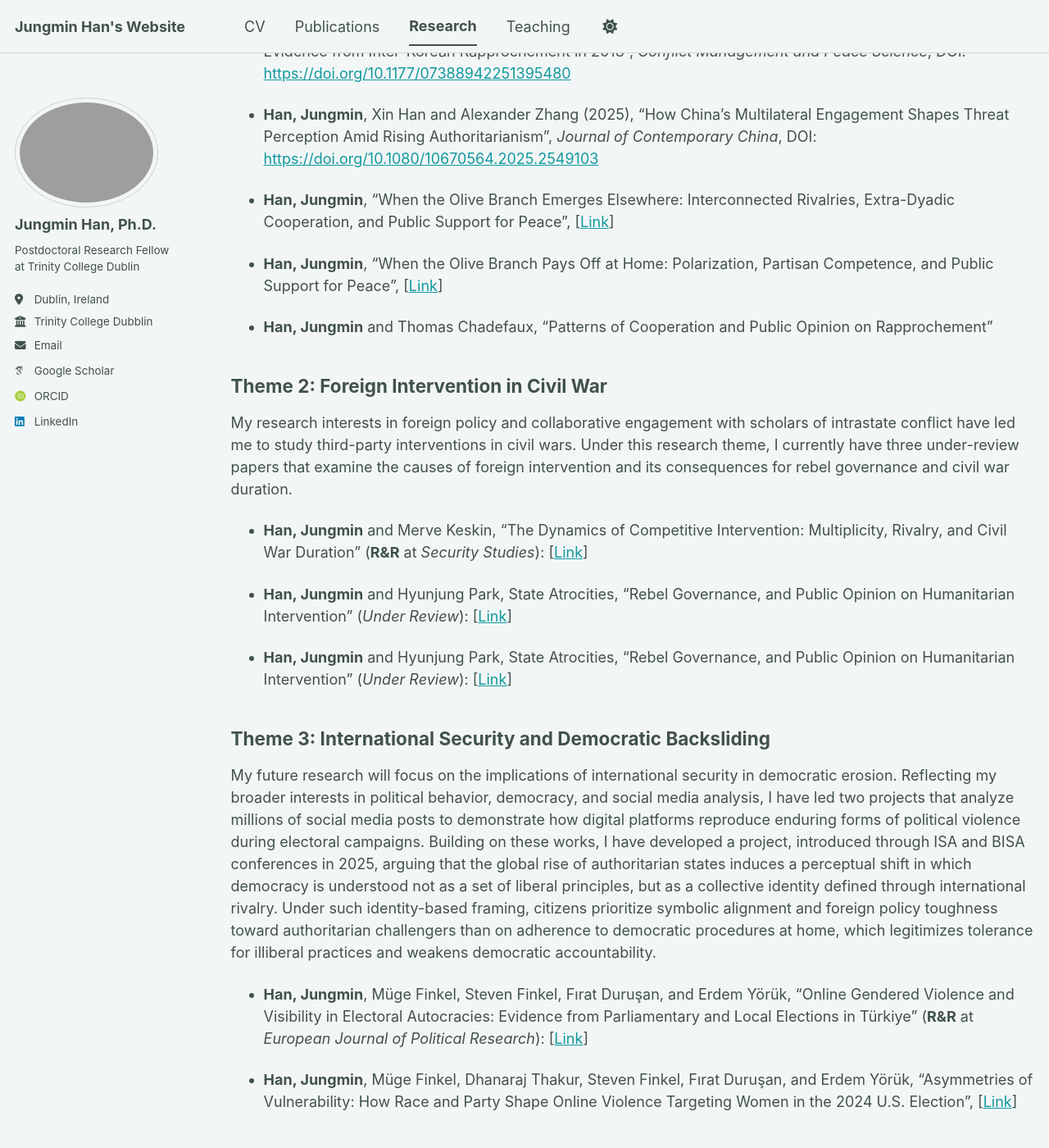
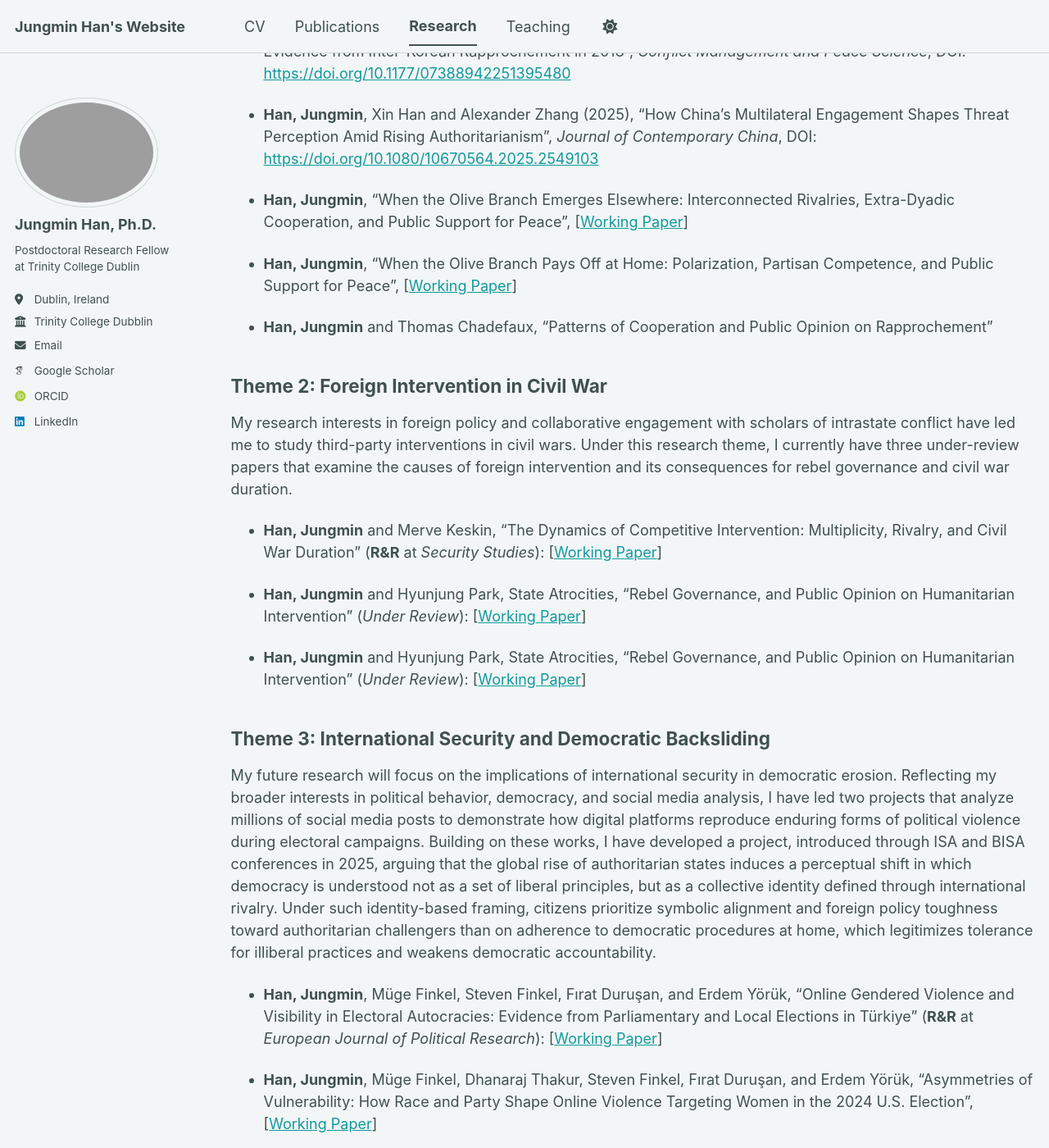
Before and after one commit to jungmin-lawrence-han/jungmin-lawrence-han.github.io, a Jekyll site: the page built from _pages/research.md, in a window 1280 px wide and 1400 px high, scrolled down 356 px. Shown: the whole window at 82% size. Built offline with Jekyll 4.4.1, drawn with Linux system fonts in a browser that asks for light colours; some web fonts are replaced; a script bundle is joined from its source files by our own code; library files that are not in the unit come from our copies.

Commit message:
Update research.md

```diff
--- a/_pages/research.md
+++ b/_pages/research.md
@@ -13,9 +13,9 @@ Why do individuals resist peace with a foreign adversary? Despite repeated attem
 
  * **Han, Jungmin**, Xin Han and Alexander Zhang (2025), "How China’s Multilateral Engagement Shapes Threat Perception Amid Rising Authoritarianism", _Journal of Contemporary China_, DOI: [https://doi.org/10.1080/10670564.2025.2549103](https://doi.org/10.1080/10670564.2025.2549103)
 
-  * **Han, Jungmin**, "When the Olive Branch Emerges Elsewhere:  Interconnected Rivalries, Extra-Dyadic Cooperation, and Public Support for Peace", [[Link](https://www.dropbox.com/scl/fi/vthwlyfiey2e1g3svj9o0/Han_InternationalLandscape.pdf?rlkey=klnr5dakoc79jwmt8jk3877lj&dl=0)]
+  * **Han, Jungmin**, "When the Olive Branch Emerges Elsewhere:  Interconnected Rivalries, Extra-Dyadic Cooperation, and Public Support for Peace", [[Working Paper](https://www.dropbox.com/scl/fi/vthwlyfiey2e1g3svj9o0/Han_InternationalLandscape.pdf?rlkey=klnr5dakoc79jwmt8jk3877lj&dl=0)]
 
-  * **Han, Jungmin**, "When the Olive Branch Pays Off at Home: Polarization, Partisan Competence, and Public Support for Peace", [[Link](https://doi.org/10.31235/osf.io/9axge_v1)]
+  * **Han, Jungmin**, "When the Olive Branch Pays Off at Home: Polarization, Partisan Competence, and Public Support for Peace", [[Working Paper](https://doi.org/10.31235/osf.io/9axge_v1)]
 
   * **Han, Jungmin** and Thomas Chadefaux, "Patterns of Cooperation and Public Opinion on Rapprochement"
 
@@ -24,17 +24,17 @@ Why do individuals resist peace with a foreign adversary? Despite repeated attem
 My research interests in foreign policy and collaborative engagement with scholars of intrastate conflict have led me to study third-party interventions in civil wars. Under this research theme, I currently have three under-review papers  that examine the causes of foreign intervention and its consequences for rebel governance and civil war duration.
 
   * **Han, Jungmin** and Merve Keskin, "The Dynamics of Competitive Intervention: Multiplicity, Rivalry, and Civil
-War Duration" (**R&R** at _Security Studies_): [[Link](https://www.dropbox.com/scl/fi/d4nyx2x0tvf5t4t2l7bfs/Han_Keskin_MultiPartyIntervention.pdf?rlkey=whrsejqw9e40ti3n9h3bpap08&dl=0)]
+War Duration" (**R&R** at _Security Studies_): [[Working Paper](https://www.dropbox.com/scl/fi/d4nyx2x0tvf5t4t2l7bfs/Han_Keskin_MultiPartyIntervention.pdf?rlkey=whrsejqw9e40ti3n9h3bpap08&dl=0)]
 
-  * **Han, Jungmin** and Hyunjung Park, State Atrocities, "Rebel Governance, and Public Opinion on Humanitarian Intervention" (_Under Review_): [[Link](https://osf.io/preprints/socarxiv/q7n5j_v2)]
+  * **Han, Jungmin** and Hyunjung Park, State Atrocities, "Rebel Governance, and Public Opinion on Humanitarian Intervention" (_Under Review_): [[Working Paper](https://osf.io/preprints/socarxiv/q7n5j_v2)]
 
-  * **Han, Jungmin** and Hyunjung Park, State Atrocities, "Rebel Governance, and Public Opinion on Humanitarian Intervention" (_Under Review_): [[Link](https://doi.org/10.31235/osf.io/vzbhe_v1)]
+  * **Han, Jungmin** and Hyunjung Park, State Atrocities, "Rebel Governance, and Public Opinion on Humanitarian Intervention" (_Under Review_): [[Working Paper](https://doi.org/10.31235/osf.io/vzbhe_v1)]
 
 
 ## Theme 3: International Security and Democratic Backsliding
 
 My future research will focus on the implications of international security in democratic erosion. Reflecting my broader interests in political behavior, democracy, and social media analysis, I have led two projects that analyze millions of social media posts to demonstrate how digital platforms reproduce enduring forms of political violence during electoral campaigns. Building on these works, I have developed a project, introduced through ISA and BISA conferences in 2025, arguing that the global rise of authoritarian states induces a perceptual shift in which democracy is understood not as a set of liberal principles, but as a collective identity defined through international rivalry. Under such identity-based framing, citizens prioritize symbolic alignment and foreign policy toughness toward authoritarian challengers than on adherence to democratic procedures at home, which legitimizes tolerance for illiberal practices and weakens democratic accountability.
 
-  * **Han, Jungmin**, Müge Finkel, Steven Finkel, Fırat Duruşan, and Erdem Yörük, "Online Gendered Violence and Visibility in Electoral Autocracies: Evidence from Parliamentary and Local Elections in Türkiye" (**R&R** at _European Journal of Political Research_): [[Link](https://www.dropbox.com/scl/fi/98li71yl7nva43legwk0b/Han-et-al.-Gendered-Online-Violence-and-Visibility-in-Electoral-Autocracies.pdf?rlkey=5ekj7ykfu1bmns76a6i2k468d&dl=0)]
+  * **Han, Jungmin**, Müge Finkel, Steven Finkel, Fırat Duruşan, and Erdem Yörük, "Online Gendered Violence and Visibility in Electoral Autocracies: Evidence from Parliamentary and Local Elections in Türkiye" (**R&R** at _European Journal of Political Research_): [[Working Paper](https://www.dropbox.com/scl/fi/98li71yl7nva43legwk0b/Han-et-al.-Gendered-Online-Violence-and-Visibility-in-Electoral-Autocracies.pdf?rlkey=5ekj7ykfu1bmns76a6i2k468d&dl=0)]
 
-  * **Han, Jungmin**, Müge Finkel, Dhanaraj Thakur, Steven Finkel, Fırat Duruşan, and Erdem Yörük, "Asymmetries of Vulnerability: How Race and Party Shape Online Violence Targeting Women in the 2024 U.S. Election", [[Link](https://www.dropbox.com/scl/fi/q3efqj3fsru2ilk6eiic5/Han-et-al-2025-Asymmetries-of-Vulnerability.pdf?rlkey=b6nb4kzwpovo13y7p504j97m7&dl=0)]
+  * **Han, Jungmin**, Müge Finkel, Dhanaraj Thakur, Steven Finkel, Fırat Duruşan, and Erdem Yörük, "Asymmetries of Vulnerability: How Race and Party Shape Online Violence Targeting Women in the 2024 U.S. Election", [[Working Paper](https://www.dropbox.com/scl/fi/q3efqj3fsru2ilk6eiic5/Han-et-al-2025-Asymmetries-of-Vulnerability.pdf?rlkey=b6nb4kzwpovo13y7p504j97m7&dl=0)]
```
